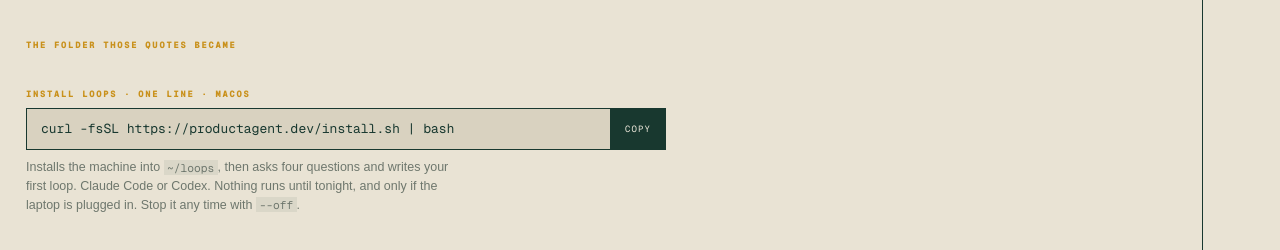
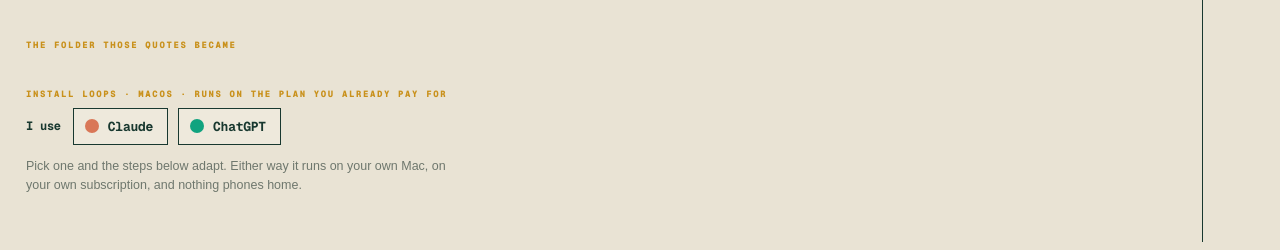
Before and after one commit to harrisonhjohnson/productagent, a Next.js app in the folder site/: page /why in a window 1280 px wide. Shown: the part 3137-3387 px from the top of the page. Built offline with nearby package versions, Linux system fonts and the light colour scheme; no server answers.

Commit message:
Install: pick Claude or ChatGPT and the steps adapt (get the CLI, sign in, then Loops); installer stops with guidance when no agent CLI is present
Co-Authored-By: Claude Opus 5 (1M context) <noreply@anthropic.com>
Claude-Session: https://claude.ai/code/session_01EXntrMsL9WvcZX41PQL561

```diff
--- a/site/app/globals.css
+++ b/site/app/globals.css
@@ -423,3 +423,25 @@ button { font: inherit; }
 @media (max-width: 1000px) { .quote-grid { grid-template-columns: 1fr; } }
 @media (max-width: 780px) { .words-section, .why-header, .why-close { padding-left: 16px; padding-right: 14px; } .why-part, .why-part-lede, .quote-list { margin-left: 16px; margin-right: 14px; } }
 @media (max-width: 500px) { .words-section, .why-header, .why-close { padding-left: 10px; padding-right: 10px; } .why-part, .why-part-lede, .quote-list { margin-left: 10px; margin-right: 10px; } .quote { padding-left: 18px; } .quote blockquote p::before { left: -12px; } }
+
+/* --- agent picker --- */
+.agent-pick { display: flex; flex-wrap: wrap; align-items: center; gap: 10px; margin: 0 0 12px; }
+.agent-pick-q { font-family: var(--font-mono-local); font-size: 12px; font-weight: 700; letter-spacing: -.02em; margin-right: 2px; }
+.agent-tile { display: inline-flex; align-items: center; gap: 9px; padding: 9px 14px 9px 11px; border: 1.5px solid var(--ink); background: var(--paper); color: var(--ink); font-family: var(--font-mono-local); font-size: 13px; font-weight: 700; letter-spacing: -.02em; cursor: pointer; }
+.agent-tile:hover { background: var(--paper-deep); }
+.agent-tile.is-on { background: var(--ink); color: var(--paper); }
+.agent-tile:focus-visible { outline: 2px solid var(--orange); outline-offset: 2px; }
+.agent-mark { width: 14px; height: 14px; border-radius: 50%; flex: 0 0 auto; }
+.agent-mark-claude { background: #d97757; }
+.agent-mark-chatgpt { background: #10a37f; }
+.install-steps { margin: 0; padding: 0; list-style: none; counter-reset: step; display: grid; gap: 16px; max-width: 700px; min-width: 0; }
+.install-steps > li { position: relative; padding-left: 34px; min-width: 0; }
+.install-steps > li::before { counter-increment: step; content: counter(step); position: absolute; left: 0; top: 0; width: 24px; height: 24px; display: grid; place-items: center; border: 1.5px solid var(--ink); border-radius: 50%; background: var(--paper); font-family: var(--font-mono-local); font-size: 12px; font-weight: 700; }
+.install-step-title { margin: 2px 0 6px; font-family: var(--font-mono-local); font-size: 13.5px; font-weight: 700; letter-spacing: -.02em; }
+.install-step-note { margin: 8px 0 0; max-width: 64ch; font-family: var(--font-sans-local); font-size: 12.5px; line-height: 1.5; color: var(--ink-muted); }
+.install-step-note code, .install-step-note kbd { font-family: var(--font-mono-local); font-size: .9em; padding: .05em .3em; background: rgba(24,56,47,.07); }
+.install-step-note kbd { border: 1px solid var(--line); border-radius: 3px; }
+.install-step-note em { font-style: normal; font-weight: 600; color: var(--ink); }
+.install-step-skip { color: var(--ink); }
+.install-steps .install-row { margin-top: 8px; }
+@media (max-width: 500px) { .install-steps > li { padding-left: 30px; } .agent-tile { padding: 8px 12px 8px 10px; font-size: 12px; } }
--- a/site/components/install-line.tsx
+++ b/site/components/install-line.tsx
@@ -1,36 +1,132 @@
 'use client';
 
-import { useState } from 'react';
+import { useEffect, useState } from 'react';
 
 export const INSTALL_COMMAND = 'curl -fsSL https://productagent.dev/install.sh | bash';
 
-export function InstallLine() {
+type AgentKey = 'claude' | 'chatgpt';
+
+const AGENTS: Record<AgentKey, {
+  name: string;
+  plan: string;
+  cli: string;
+  cliInstall: string;
+  signin: string;
+  signinNote: string;
+}> = {
+  claude: {
+    name: 'Claude',
+    plan: 'a Claude Pro or Max plan',
+    cli: 'Claude Code',
+    cliInstall: 'curl -fsSL https://claude.ai/install.sh | bash',
+    signin: 'claude',
+    signinNote: 'a browser tab opens; sign in with the same account you use in the Claude app, then type /exit',
+  },
+  chatgpt: {
+    name: 'ChatGPT',
+    plan: 'a ChatGPT Plus or Pro plan',
+    cli: 'Codex',
+    cliInstall: 'npm install -g @openai/codex',
+    signin: 'codex login',
+    signinNote: 'a browser tab opens; sign in with the same account you use in ChatGPT',
+  },
+};
+
+function CopyButton({ text }: { text: string }) {
   const [copied, setCopied] = useState(false);
-
   async function copy() {
     try {
-      await navigator.clipboard.writeText(INSTALL_COMMAND);
+      await navigator.clipboard.writeText(text);
       setCopied(true);
       setTimeout(() => setCopied(false), 1800);
     } catch {
       setCopied(false);
     }
   }
+  return (
+    <button type="button" className="install-copy" onClick={copy} aria-live="polite">
+      {copied ? 'copied' : 'copy'}
+    </button>
+  );
+}
+
+function Line({ cmd, id }: { cmd: string; id?: string }) {
+  return (
+    <div className="install-row">
+      <code className="install-cmd" id={id}>{cmd}</code>
+      <CopyButton text={cmd} />
+    </div>
+  );
+}
+
+export function InstallLine() {
+  const [agent, setAgent] = useState<AgentKey | null>(null);
+
+  useEffect(() => {
+    try {
+      const saved = localStorage.getItem('pa-agent');
+      if (saved === 'claude' || saved === 'chatgpt') setAgent(saved);
+    } catch {}
+  }, []);
+
+  function pick(a: AgentKey) {
+    setAgent(a);
+    try { localStorage.setItem('pa-agent', a); } catch {}
+  }
+
+  const a = agent ? AGENTS[agent] : null;
 
   return (
     <div className="install">
-      <p className="install-label">INSTALL LOOPS · ONE LINE · MACOS</p>
-      <div className="install-row">
-        <code className="install-cmd" id="install-command">{INSTALL_COMMAND}</code>
-        <button type="button" className="install-copy" onClick={copy} aria-live="polite">
-          {copied ? 'copied' : 'copy'}
-        </button>
+      <p className="install-label">INSTALL LOOPS · MACOS · RUNS ON THE PLAN YOU ALREADY PAY FOR</p>
+
+      <div className="agent-pick" role="radiogroup" aria-label="Which do you use?">
+        <span className="agent-pick-q">I use</span>
+        {(Object.keys(AGENTS) as AgentKey[]).map((k) => (
+          <button
+            key={k}
+            type="button"
+            role="radio"
+            aria-checked={agent === k}
+            className={`agent-tile${agent === k ? ' is-on' : ''}`}
+            onClick={() => pick(k)}
+          >
+            <span className={`agent-mark agent-mark-${k}`} aria-hidden="true" />
+            {AGENTS[k].name}
+          </button>
+        ))}
       </div>
-      <p className="install-note">
-        Installs the machine into <code>~/loops</code>, then asks four questions and writes your first loop. Claude
-        Code or Codex. Nothing runs until tonight, and only if the laptop is plugged in. Stop it any time with{' '}
-        <code>--off</code>.
-      </p>
+
+      {!a && (
+        <p className="install-note">
+          Pick one and the steps below adapt. Either way it runs on your own Mac, on your own subscription, and
+          nothing phones home.
+        </p>
+      )}
+
+      {a && (
+        <ol className="install-steps">
+          <li>
+            <p className="install-step-title">Get {a.cli}, the terminal version of {a.name}.</p>
+            <p className="install-step-note">
+              Loops runs {a.cli} for you overnight. It uses {a.plan}, the one you already have. Open Terminal
+              (press <kbd>⌘</kbd> <kbd>space</kbd>, type <em>Terminal</em>, press return) and paste:
+            </p>
+            <Line cmd={a.cliInstall} />
+            <p className="install-step-note">Then sign in once. Type <code>{a.signin}</code> and press return: {a.signinNote}.</p>
+            <p className="install-step-note install-step-skip">Already have {a.cli}? Skip to step 2.</p>
+          </li>
+          <li>
+            <p className="install-step-title">Install Loops. One line, then four questions.</p>
+            <Line cmd={INSTALL_COMMAND} id="install-command" />
+            <p className="install-step-note">
+              Puts the machine in <code>~/loops</code>, notices that {a.cli} is there, asks what to work on, how often,
+              how much brain and what it may spend, then writes your first loop. Nothing runs until tonight, and only
+              if the laptop is plugged in. Stop it any time with <code>--off</code>.
+            </p>
+          </li>
+        </ol>
+      )}
     </div>
   );
 }
```
Also changed, not shown: 1 other file (tests, documents, lock files or other folders).
